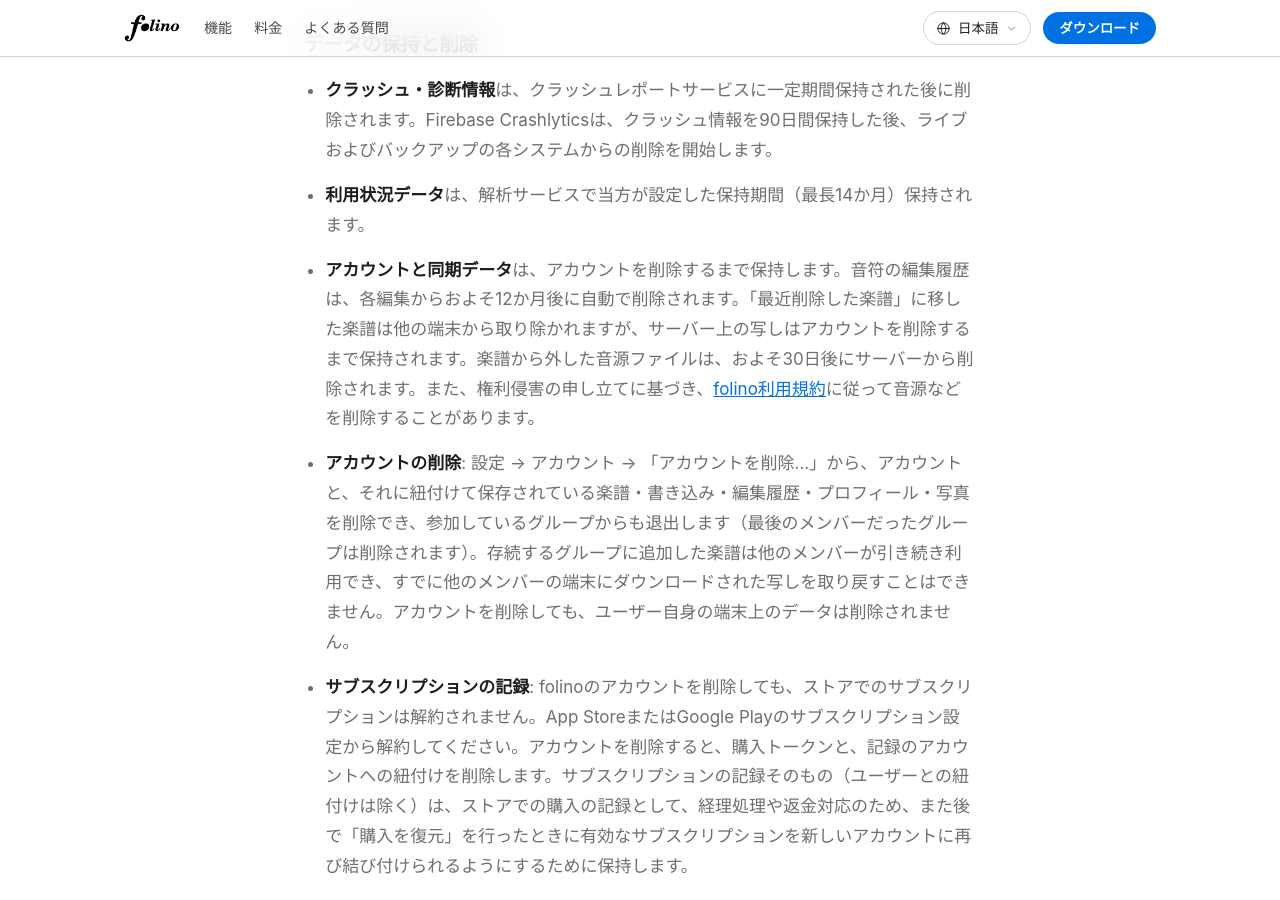
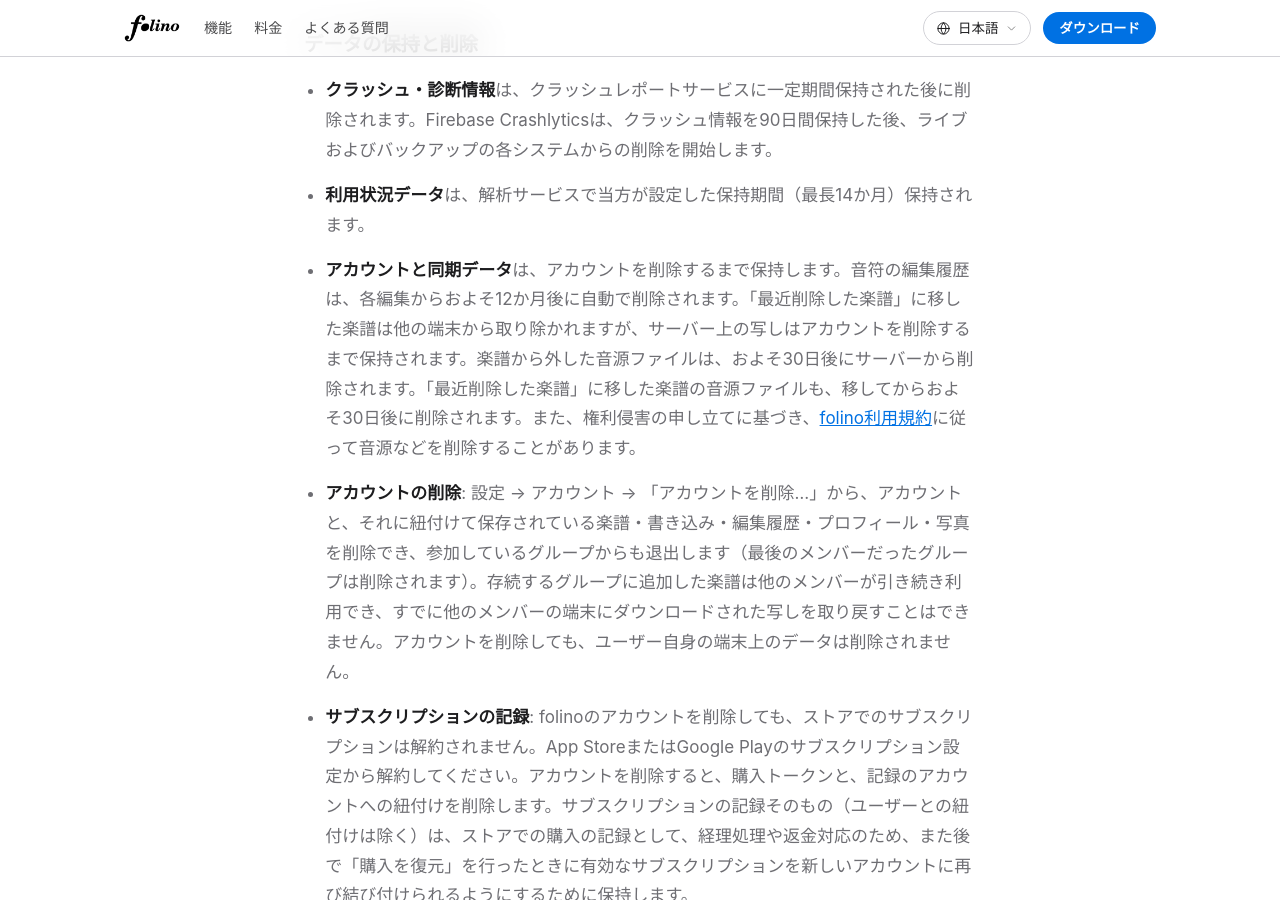
Before and after one commit to jiyimeta/folino-site, a Jekyll site: the page built from privacy-policy/ja.md, in a window 1280 px wide and 900 px high, scrolled down 4004 px. Built offline with Jekyll 4.4.1, drawn with Linux system fonts in a browser that asks for light colours; our own code applies the rules of GitHub Pages for plain Markdown files.

Commit message:
privacy-policy: a trashed score's recordings leave the server about 30 days after the move
The server cannot tell the trash from a permanent delete, so the daily sweep
removes a trashed score's audio 30 days after its tombstone (owner, 2026-11-05).

Co-Authored-By: Claude Opus 5.5 <noreply@anthropic.com>
Claude-Session: https://claude.ai/code/session_013J9UBn319VXc86QR9wvHSo

```diff
--- a/privacy-policy/ja.md
+++ b/privacy-policy/ja.md
@@ -57,7 +57,7 @@ folinoは広告を表示しません。当方は個人情報を販売せず、
 
 - **クラッシュ・診断情報**は、クラッシュレポートサービスに一定期間保持された後に削除されます。Firebase Crashlyticsは、クラッシュ情報を90日間保持した後、ライブおよびバックアップの各システムからの削除を開始します。
 - **利用状況データ**は、解析サービスで当方が設定した保持期間（最長14か月）保持されます。
-- **アカウントと同期データ**は、アカウントを削除するまで保持します。音符の編集履歴は、各編集からおよそ12か月後に自動で削除されます。「最近削除した楽譜」に移した楽譜は他の端末から取り除かれますが、サーバー上の写しはアカウントを削除するまで保持されます。楽譜から外した音源ファイルは、およそ30日後にサーバーから削除されます。また、権利侵害の申し立てに基づき、[folino利用規約](/terms/ja/)に従って音源などを削除することがあります。
+- **アカウントと同期データ**は、アカウントを削除するまで保持します。音符の編集履歴は、各編集からおよそ12か月後に自動で削除されます。「最近削除した楽譜」に移した楽譜は他の端末から取り除かれますが、サーバー上の写しはアカウントを削除するまで保持されます。楽譜から外した音源ファイルは、およそ30日後にサーバーから削除されます。「最近削除した楽譜」に移した楽譜の音源ファイルも、移してからおよそ30日後に削除されます。また、権利侵害の申し立てに基づき、[folino利用規約](/terms/ja/)に従って音源などを削除することがあります。
 - **アカウントの削除**: 設定 → アカウント → 「アカウントを削除…」から、アカウントと、それに紐付けて保存されている楽譜・書き込み・編集履歴・プロフィール・写真を削除でき、参加しているグループからも退出します（最後のメンバーだったグループは削除されます）。存続するグループに追加した楽譜は他のメンバーが引き続き利用でき、すでに他のメンバーの端末にダウンロードされた写しを取り戻すことはできません。アカウントを削除しても、ユーザー自身の端末上のデータは削除されません。
 - **サブスクリプションの記録**: folinoのアカウントを削除しても、ストアでのサブスクリプションは解約されません。App StoreまたはGoogle Playのサブスクリプション設定から解約してください。アカウントを削除すると、購入トークンと、記録のアカウントへの紐付けを削除します。サブスクリプションの記録そのもの（ユーザーとの紐付けは除く）は、ストアでの購入の記録として、経理処理や返金対応のため、また後で「購入を復元」を行ったときに有効なサブスクリプションを新しいアカウントに再び結び付けられるようにするために保持します。
 - folinoの利用に関するデータの開示・訂正・削除をご希望の場合は、下記のメールアドレスまでご連絡ください。
```
Also changed, not shown: privacy-policy/en.md (+1 -1 lines).
